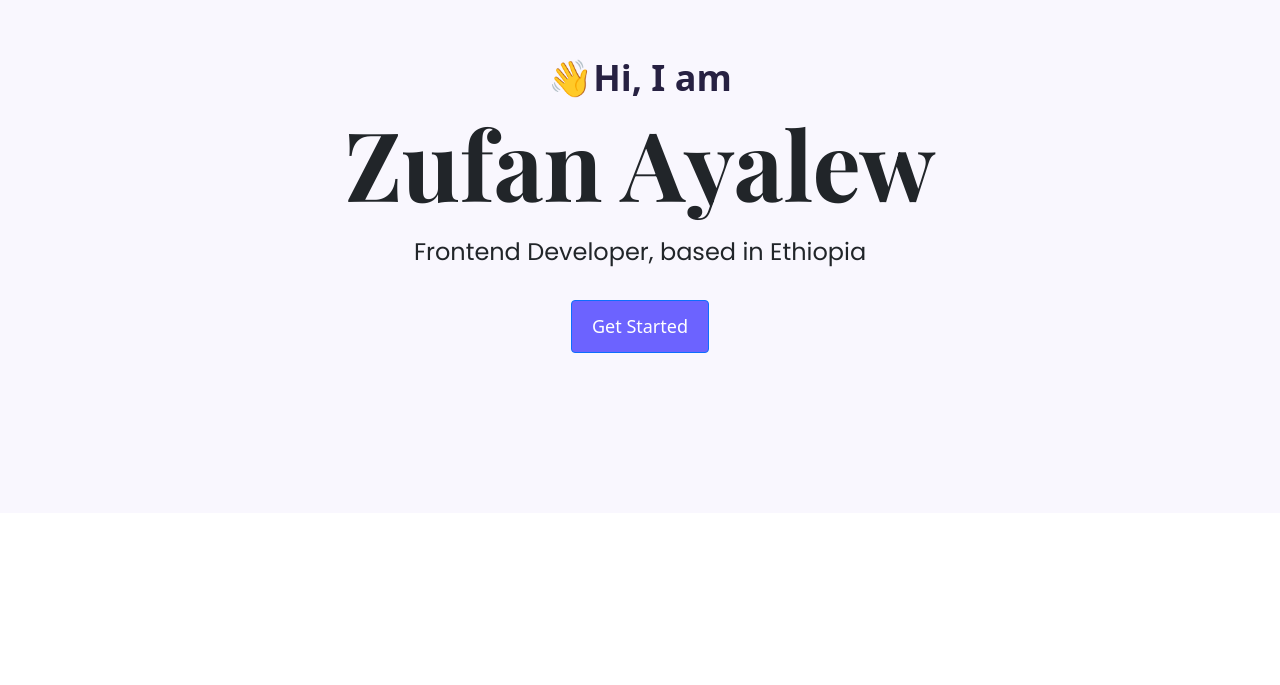
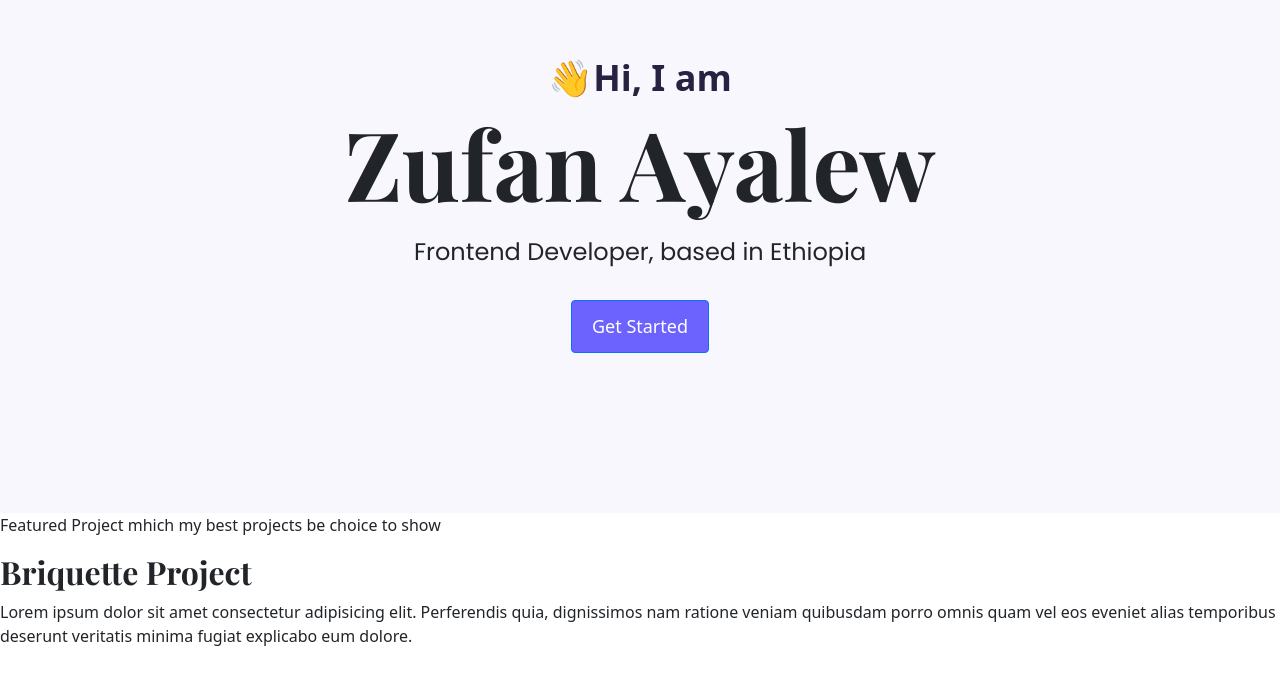
Before and after one commit to zufanayalew135/Portfolio, a plain HTML site: page index.html in a window 1280 px wide. Shown: the part 109-794 px from the top of the page. Drawn offline with nearby package versions, Linux system fonts and the light colour scheme; a web font is replaced by a local one.

Commit message:
added a project

```diff
--- a/index.html
+++ b/index.html
@@ -35,5 +35,12 @@
       <h2 class="mb-4">Frontend Developer, based in Ethiopia</h2>
       <a href="#" class="btn btn-primary">Get Started</a>
     </div>
+    <p>Featured Project mhich my best projects be choice to show</p>
+    <h2>Briquette Project</h2>
+    <p>
+      Lorem ipsum dolor sit amet consectetur adipisicing elit. Perferendis quia,
+      dignissimos nam ratione veniam quibusdam porro omnis quam vel eos eveniet
+      alias temporibus deserunt veritatis minima fugiat explicabo eum dolore.
+    </p>
   </body>
 </html>
```
Also changed, not shown: images/Weather.jpg (added), images/briquette.jpg (added).
